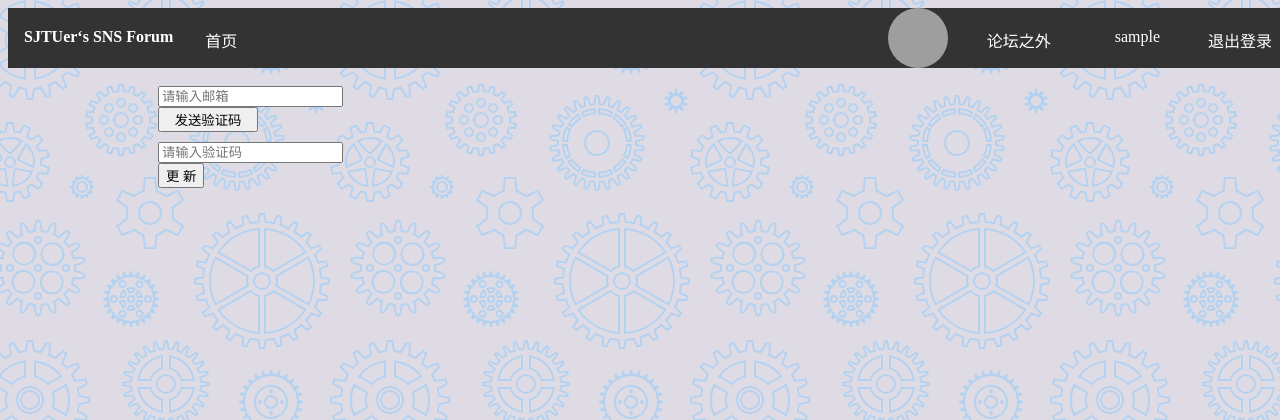
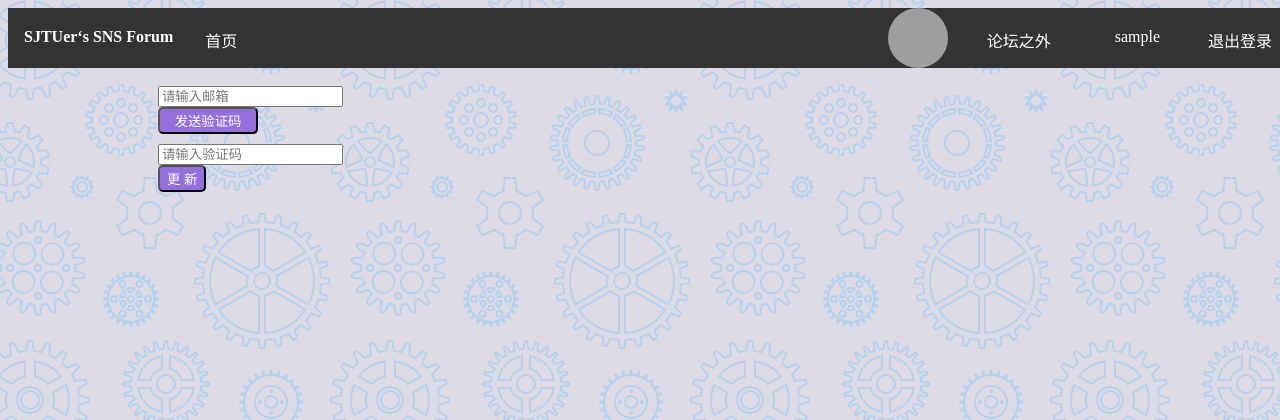
Before and after one commit to huoyanhuoyou/SNS_Forum, a Django app: page /users/update_email/ in a window 1280 px wide. Shown: the top 420 px of the page. Run offline with Django 4.2, Linux system fonts and the light colour scheme; the visitor is signed in with stand-in values (Sample User, id 1); parts of the project's set-up code (start-up, migrations or seed data) failed here and were passed over; some libraries are stand-ins or nearby versions; grey boxes are pictures that could not be loaded.

Commit message:
Add files via upload

```diff
--- a/users/templates/update/update_email.html
+++ b/users/templates/update/update_email.html
@@ -6,6 +6,18 @@
 <head>
     <meta charset="UTF-8">
     <title>update email</title>
+     <style>
+            .button{
+        background-color: mediumpurple;
+        text-decoration: none;
+        color: white;
+        padding-top: 2px;
+        padding-bottom: 2px;
+        padding-left: 7px;
+        padding-right: 7px;
+        border-radius: 5px;
+    }
+    </style>
 </head>
 <body>
 
@@ -24,7 +36,7 @@
                            <input type="email" name="email" autocomplete="email" required="" id="id_email" placeholder="请输入邮箱">
                         </div>
                      </div>
-                     <button style="width:100px " type="button" id="send_code_btn">发送验证码</button>
+                     <button style="width:100px " type="button" id="send_code_btn" class="button">发送验证码</button>
                      <div style="margin-top: 10px" class="inp">
 				        <div  class="right">
                            <input  type="text" name="verification_code" required="" id="id_verification_code" placeholder="请输入验证码">
@@ -33,7 +45,7 @@
 
                 <!-- ... 其他输入字段 ... -->
 
-                <button id="myButton" name="submit">更 新</button>
+                <button id="myButton" name="submit" class="button">更 新</button>
                 <input type="hidden" name="text" value="{% url 'bbs:index' %}"/>
             </div>
             </update_email-part>
```
Also changed, not shown: users/templates/update/update_name.html (+19 -1 lines), users/templates/update/update_phone.html (+19 -1 lines), users/templates/update/update_sno.html (+17 -2 lines), static/img/message.jpg (added), static/img/sns.png (added).
